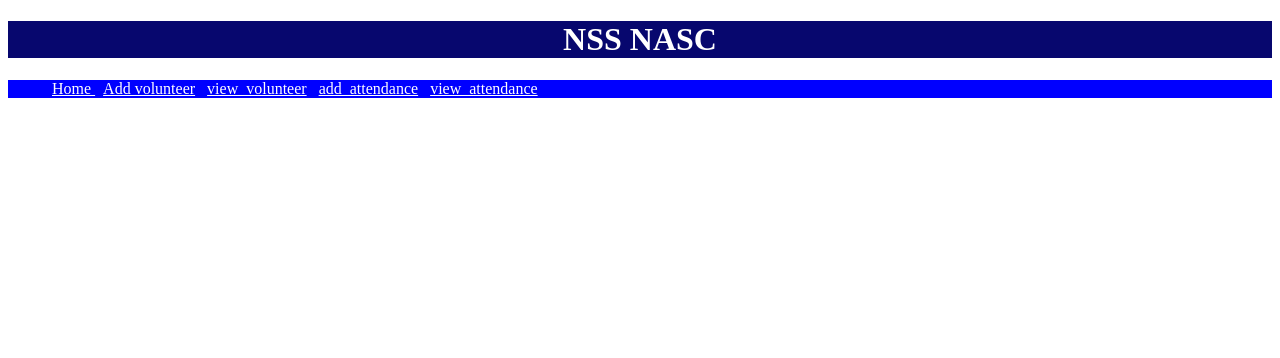
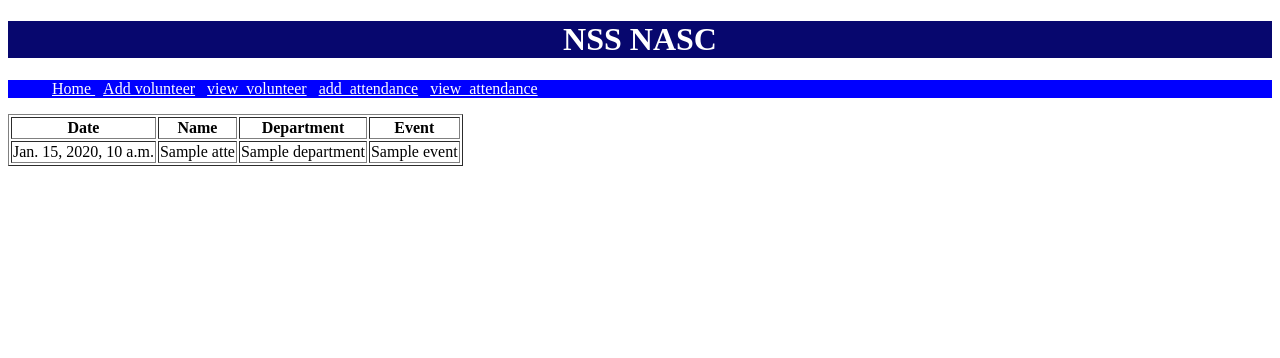
Before and after one commit to sharathplkn/patchnss, a Django app: template nss/templates/nss/view_attendance.html in a window 1280 px wide. Shown: the top 358 px of the page. Run offline with Django 4.2, Linux system fonts and the light colour scheme; the template is opened without the code that fills it: most values are stand-ins (such as "Sample title", 1, 10 or a date in 2020).

Commit message:
event_based_attendance

```diff
--- a/nss/admin.py
+++ b/nss/admin.py
@@ -1,6 +1,7 @@
 from django.contrib import admin
-from .models import volunteer,Department,Attendance
+from .models import volunteer,Department,Attendance,Event
 # Register your models here.
 admin.site.register(volunteer)
 admin.site.register(Department)
 admin.site.register(Attendance)
+admin.site.register(Event)
--- a/nss/models.py
+++ b/nss/models.py
@@ -35,3 +35,7 @@ class Attendance(models.Model):
     name=models.CharField(max_length=30)
     department=models.CharField(max_length=20)
     event=models.CharField(max_length=64)
+
+class Event(models.Model):
+    eventname=models.CharField(max_length=60)
+    date=models.DateField()
--- a/nss/templates/nss/attendance.html
+++ b/nss/templates/nss/attendance.html
@@ -94,6 +94,6 @@
                 <label for="name">{{i.name}}</label>
             {% endif %}
         {% endfor %}
-    <input type="submit">
+    <input type="submit" value="submit">
 </form>
 {% endblock%}
--- a/nss/templates/nss/base.html
+++ b/nss/templates/nss/base.html
@@ -58,7 +58,7 @@
             <a  href="{%url 'attendance'%}">add_attendance</a>
           </li>
           <li>
-            <a  href="{%url 'view_attendance'%}">view_attendance</a>
+            <a  href="{%url 'view_attendance2'%}">view_attendance</a>
           </li>
         </ul>
     </nav>
--- a/nss/templates/nss/form.html
+++ b/nss/templates/nss/form.html
@@ -107,7 +107,7 @@ form{
         <textarea id="hobbies" rows="5" name="hobbies">
         </textarea>
         <br><br>
-        <input type="submit">
+        <input type="submit" value="submit">
         </fieldset>
     </form>
 {% endblock %}
--- a/nss/templates/nss/view_attendance.html
+++ b/nss/templates/nss/view_attendance.html
@@ -1,10 +1,19 @@
 {% extends 'nss/base.html'%}
 {% block content %}
-
+<table border="1px">
+    <tr>
+        <th>Date</th>
+        <th>Name</th>
+        <th>Department</th>
+        <th>Event</th>
+    </tr>
 {% for i in atte %}
-    <table>
-
-    </table>
+    <tr>
+        <td>{{i.date}}</td>
+        <td>{{i.name}}</td>
+        <td>{{i.department}}</td>
+        <td>{{i.event}}</td>
+    </tr>
 {% endfor %}
-
+</table>
 {% endblock %}
--- a/nss/urls.py
+++ b/nss/urls.py
@@ -7,4 +7,5 @@ urlpatterns=[
     path("vol",views.view_volunteer,name='view_volunteer'),
     path('rol',views.attendance,name='attendance'),
     path('att',views.view_attendance,name='view_attendance'),
+    path('att2',views.view_attendance2,name='view_attendance2'),
 ]
```
Also changed, not shown: nss/templates/nss/sample.html (added, +32 -0 lines), nss/views.py (+19 -2 lines), db.sqlite3, nss/migrations/0003_event.py (added).
